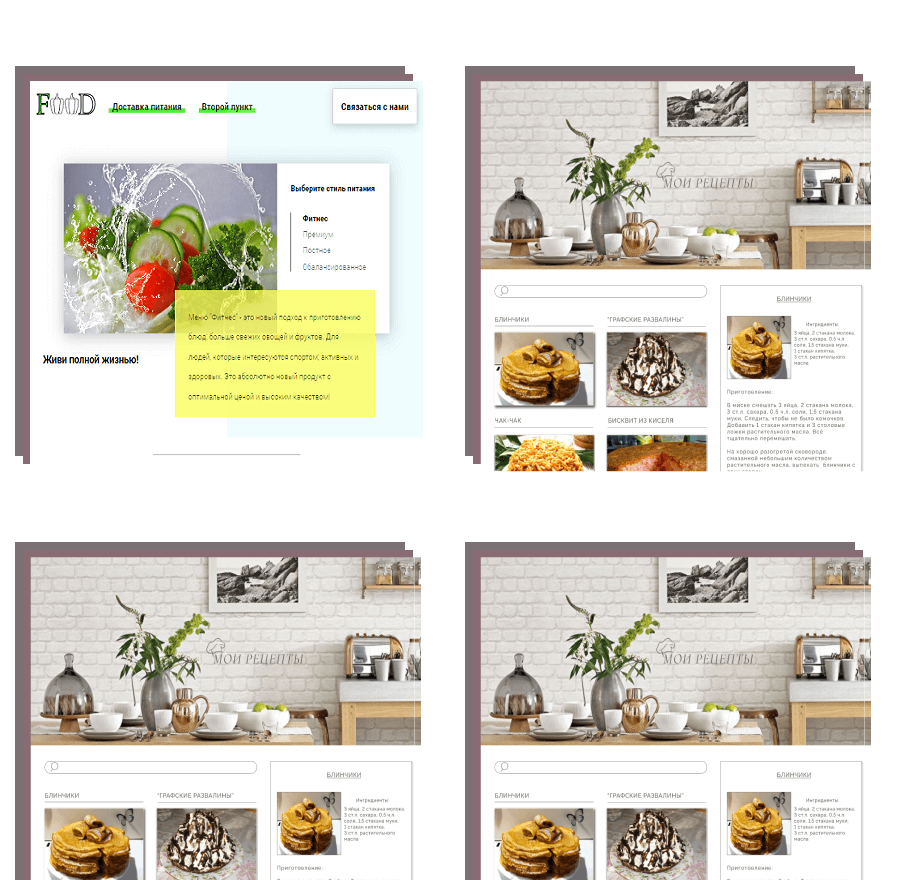
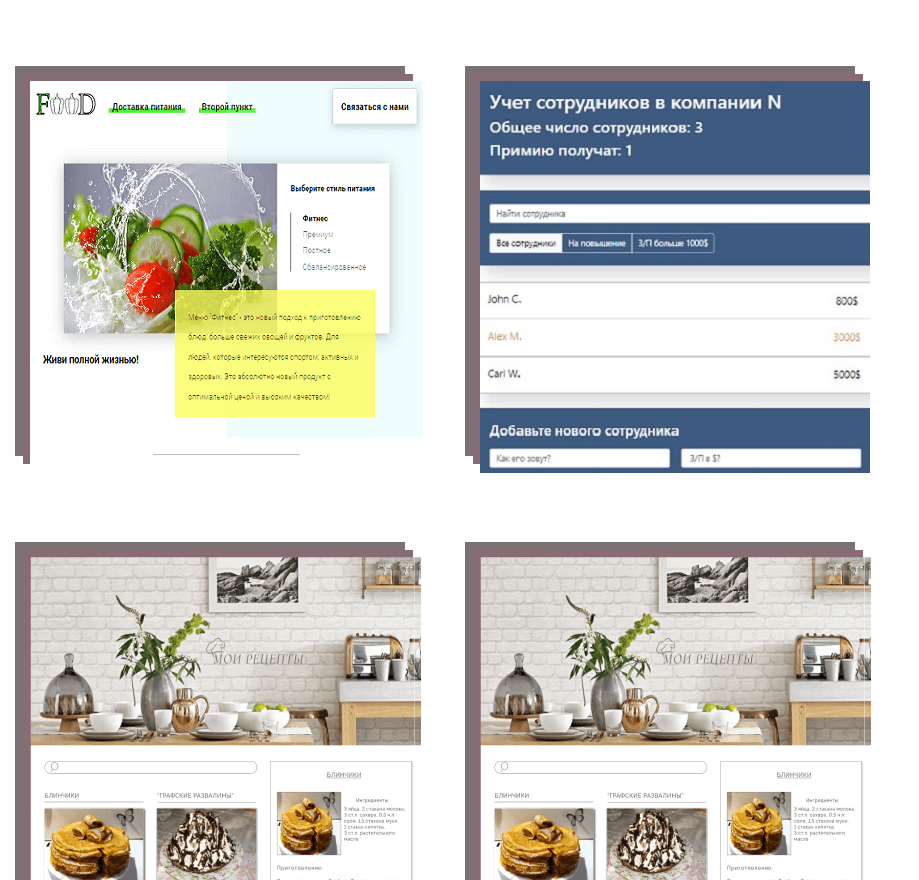
Before and after one commit to fundamentum71/portfolioKucherov, a website: page src/index.html in a window 1280 px wide. Shown: the part 3415-4295 px from the top of the page, without its empty margins (0-919 px from the left). Drawn offline with nearby package versions, Linux system fonts and the light colour scheme; files that its build step writes are made by us from their sources; files whose address does not match are found by name.

Commit message:
added emploeers

```diff
--- a/src/index.html
+++ b/src/index.html
@@ -410,7 +410,9 @@
 							<div class="square square__cart-bottom"></div>
 							<div class="square square__cart-top"></div>
 							<div class="works__example">
-								<img src="./img/example.png" alt="example" />
+								<a href="./emploeers" target="_blank">
+									<img src="./img/emploeers.jpg" alt="emploeers" />
+								</a>
 							</div>
 						</div>
 						<div class="works__item">
@@ -454,7 +456,9 @@
 							<div class="square square__cart-bottom"></div>
 							<div class="square square__cart-top"></div>
 							<div class="works__example">
-								<img src="./img/example.png" alt="example" />
+								<a href="./emploeers" target="_blank">
+									<img src="./img/emploeers.jpg" alt="emploeers" />
+								</a>
 							</div>
 						</div>
 					</div>
```
Also changed, not shown: dist/emploeers/asset-manifest.json (added), dist/emploeers/favicon.ico (added), dist/emploeers/index.html (added), dist/emploeers/logo192.png (added), dist/emploeers/logo512.png (added), dist/emploeers/manifest.json (added), dist/emploeers/robots.txt (added), dist/emploeers/static/js/main.75857eca.js.LICENSE.txt (added), dist/img/emploeers.PNG (added), dist/img/emploeers.jpg (added), dist/img/main-photo.jpg (deleted), dist/index.html, src/img/emploeers.jpg (added), 4 other files.
